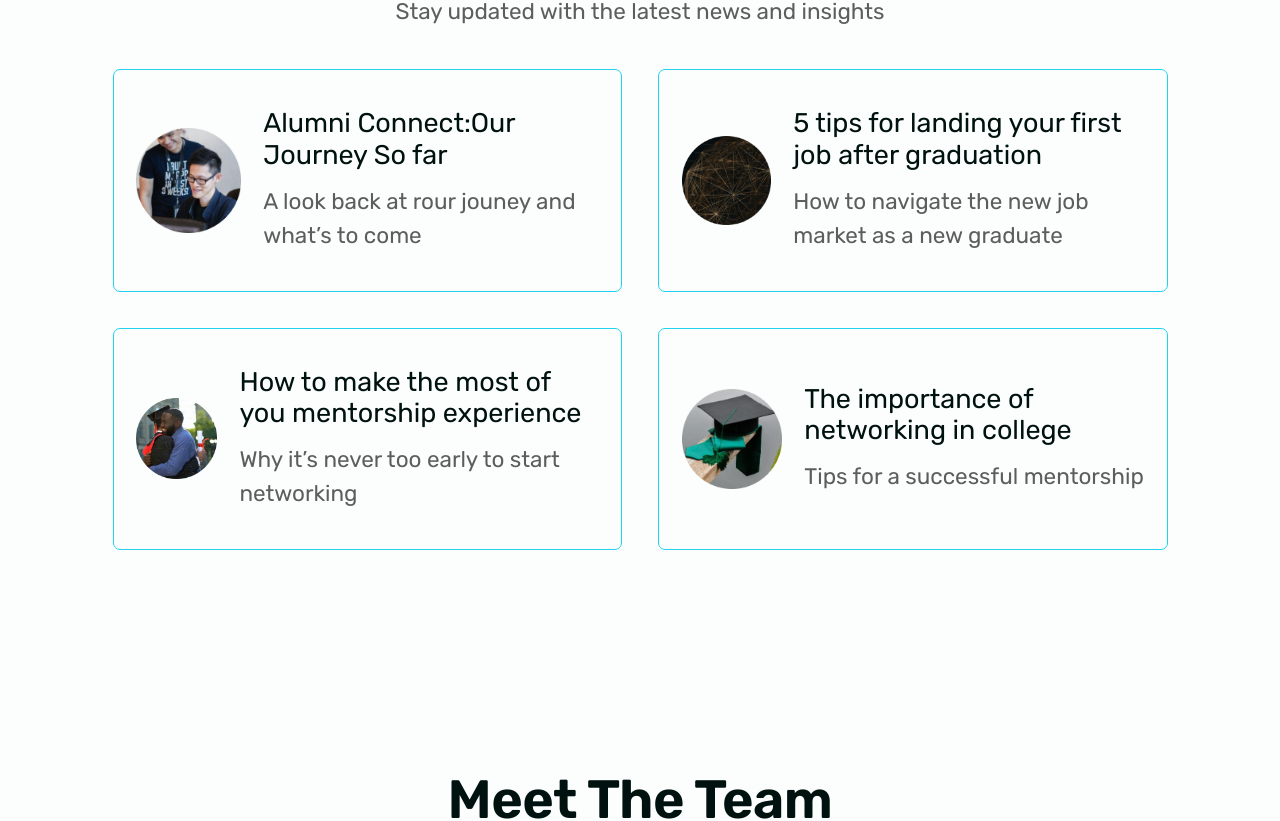
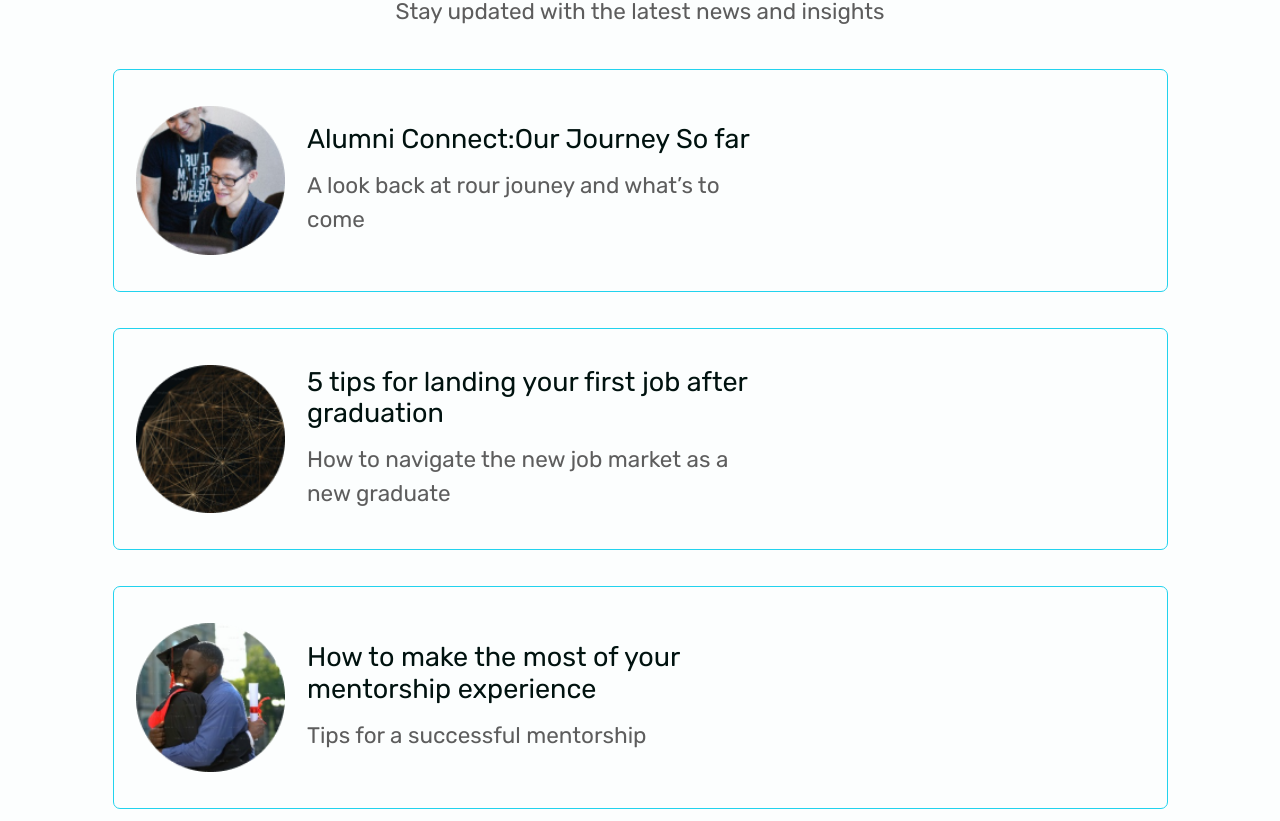
Before and after one commit to ngure1/UniVerse_frontend, a Next.js app: page / in a window 1280 px wide. Shown: the part 2336-3157 px from the top of the page. Built offline with nearby package versions, Linux system fonts and the light colour scheme.

Commit message:
Refactor latests posts section on landing page

```diff
--- a/src/app/landing/LatestPosts.jsx
+++ b/src/app/landing/LatestPosts.jsx
@@ -1,7 +1,7 @@
 "use client";
 import React from "react";
-import PostCard from "./PostCard";
 import { Element } from "react-scroll";
+import Image from "next/image";
 
 const Card1 = require("@/../public/images/Card1.png");
 const Card2 = require("@/../public/images/Card2.png");
@@ -21,41 +21,80 @@ const LatestPosts = () => {
 					</p>
 				</div>
 				<div className="flex flex-col justify-center items-center w-full px-[6.25rem] gap-[2rem] max-sm:px-[4rem]">
-					<div className="flex gap-[2rem] items-center justify-center w-full max-sm:flex-col">
-						<PostCard
-							postImage={Card1}
-							postTitle={"Alumni Connect:Our Journey So far"}
-							postDescription={
-								"A look back at rour jouney and what’s to come"
-							}
-						/>
-						<PostCard
-							postImage={Card2}
-							postTitle={
-								"5 tips for landing your first job after graduation"
-							}
-							postDescription={
-								"How to navigate the new job market as a new graduate"
-							}
-						/>
+					<div className="flex gap-[1.25rem] items-center px-[1.25rem] py-[2rem] border border-cyan-400 w-full rounded-md max-sm:flex-col">
+						<div className="w-[8.25rem] h-[8.25rem] rounded-full flex items-center justify-center">
+							<Image
+								alt="post card image"
+								src="/images/Card1.png"
+								width="200"
+								height="200"
+							/>
+						</div>
+						<div className="flex max-w-[25rem] flex-col gap-[0.75rem] items-start">
+							<p className="sub-heading-4">
+								Alumni Connect:Our Journey So far
+							</p>
+							<p className="body-text muted">
+								A look back at rour jouney and what’s to come
+							</p>
+						</div>
 					</div>
-					<div className="flex gap-[2rem] items-center justify-center w-full max-sm:flex-col">
-						<PostCard
-							postImage={Card3}
-							postTitle={
-								"How to make the most of you mentorship experience"
-							}
-							postDescription={
-								"Why it’s never too early to start networking"
-							}
-						/>
-						<PostCard
-							postImage={Card4}
-							postTitle={
-								"The importance of networking in college"
-							}
-							postDescription={"Tips for a successful mentorship"}
-						/>
+					<div className="flex gap-[1.25rem] items-center px-[1.25rem] py-[2rem] border border-cyan-400 w-full rounded-md max-sm:flex-col">
+						<div className="w-[8.25rem] h-[8.25rem] rounded-full flex items-center justify-center">
+							<Image
+								alt="post card image"
+								src="/images/Card2.png"
+								width="200"
+								height="200"
+							/>
+						</div>
+						<div className="flex max-w-[25rem] flex-col gap-[0.75rem] items-start">
+							<p className="sub-heading-4">
+								5 tips for landing your first job after
+								graduation
+							</p>
+							<p className="body-text muted">
+								How to navigate the new job market as a new
+								graduate
+							</p>
+						</div>
+					</div>
+					<div className="flex gap-[1.25rem] items-center px-[1.25rem] py-[2rem] border border-cyan-400 w-full rounded-md max-sm:flex-col">
+						<div className="w-[8.25rem] h-[8.25rem] rounded-full flex items-center justify-center">
+							<Image
+								alt="post card image"
+								src="/images/Card3.png"
+								width="200"
+								height="200"
+							/>
+						</div>
+						<div className="flex max-w-[25rem] flex-col gap-[0.75rem] items-start">
+							<p className="sub-heading-4">
+								How to make the most of your mentorship
+								experience
+							</p>
+							<p className="body-text muted">
+								Tips for a successful mentorship
+							</p>
+						</div>
+					</div>
+					<div className="flex gap-[1.25rem] items-center px-[1.25rem] py-[2rem] border border-cyan-400 w-full rounded-md max-sm:flex-col">
+						<div className="w-[8.25rem] h-[8.25rem] rounded-full flex items-center justify-center">
+							<Image
+								alt="post card image"
+								src="/images/Card4.png"
+								width="200"
+								height="200"
+							/>
+						</div>
+						<div className="flex max-w-[25rem] flex-col gap-[0.75rem] items-start">
+							<p className="sub-heading-4">
+								The importance of networking in college
+							</p>
+							<p className="body-text muted">
+								Why it’s never too early to start networking
+							</p>
+						</div>
 					</div>
 				</div>
 			</div>
--- a/src/app/landing/PostCard.jsx
+++ /dev/null
@@ -1,21 +0,0 @@
-import React from "react";
-import Image from "next/legacy/image";
-
-const PostCard = ({ postImage, postTitle, postDescription }) => {
-	return (
-		<div className="flex gap-[1.25rem] items-center px-[1.25rem] py-[2rem] border border-cyan-400 w-full rounded-md max-sm:flex-col">
-			<div className="w-[8.25rem] h-[8.25rem] rounded-full flex items-center justify-center">
-				<Image
-					alt="post card image"
-					src={postImage}
-				/>
-			</div>
-			<div className="flex max-w-[25rem] flex-col gap-[0.75rem] items-start">
-				<p className="sub-heading-4">{postTitle}</p>
-				<p className="body-text muted">{postDescription}</p>
-			</div>
-		</div>
-	);
-};
-
-export default PostCard;
```
